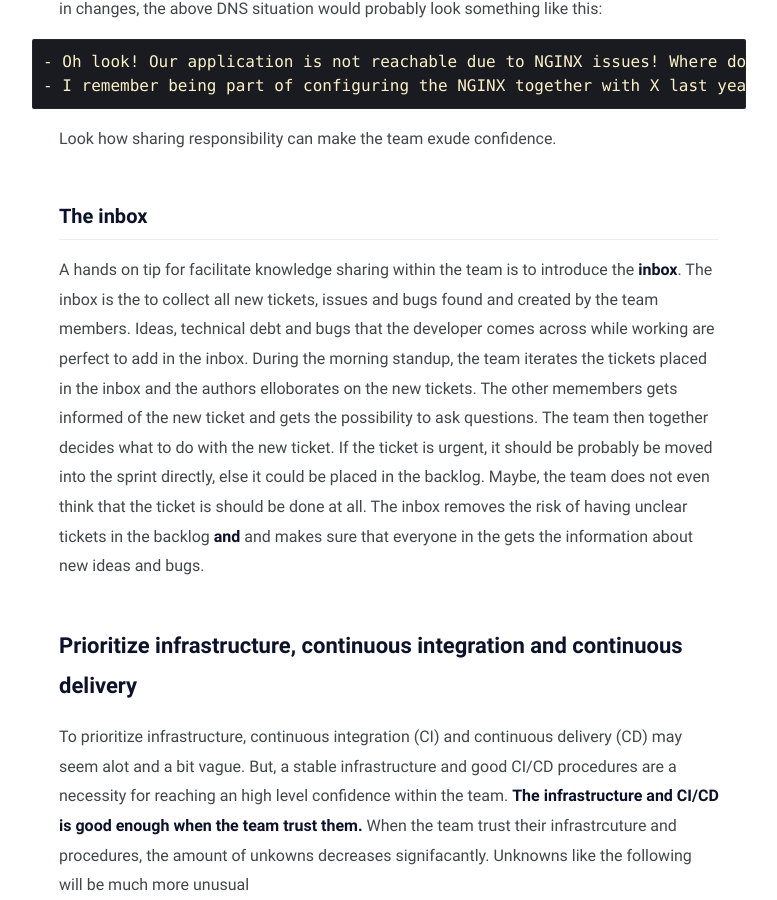
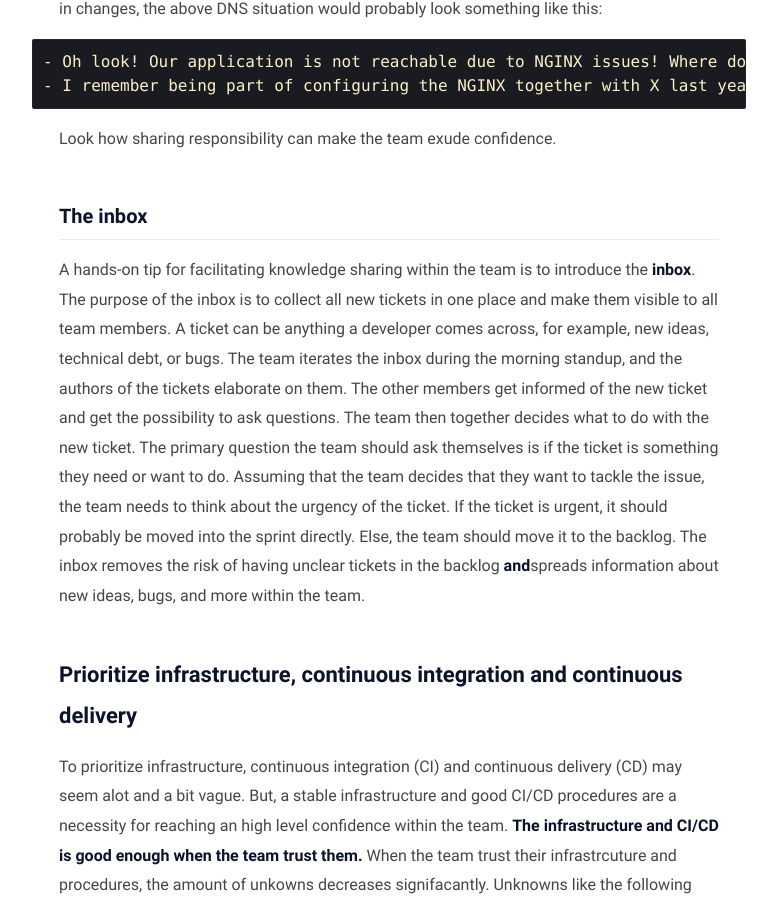
Before and after one commit to mile95/old-blog, a Jekyll site: the page built from _posts/dev-team/2022-07-24-dev-team.md, in a window 1280 px wide and 900 px high, scrolled down 1577 px. Shown: the whole window, without its empty margins (251-1028 px from the left). Built offline with Jekyll 4.4.1, drawn with Linux system fonts in a browser that asks for light colours.

Commit message:
spell check inbox section

```diff
--- a/_posts/dev-team/2022-07-24-dev-team.md
+++ b/_posts/dev-team/2022-07-24-dev-team.md
@@ -43,15 +43,16 @@ Look how sharing responsibility can make the team exude confidence.
 
 ### The inbox
 
-A hands on tip for facilitate knowledge sharing within the team is to introduce the **inbox**.
-The inbox is the to collect all new tickets, issues and bugs found and created by the team members.
-Ideas, technical debt and bugs that the developer comes across while working are perfect to add in the inbox.
-During the morning standup, the team iterates the tickets placed in the inbox and the authors elloborates on the new tickets.
-The other memembers gets informed of the new ticket and gets the possibility to ask questions.
+A hands-on tip for facilitating knowledge sharing within the team is to introduce the **inbox**.
+The purpose of the inbox is to collect all new tickets in one place and make them visible to all team members.
+A ticket can be anything a developer comes across, for example, new ideas, technical debt, or bugs.
+The team iterates the inbox during the morning standup, and the authors of the tickets elaborate on them.
+The other members get informed of the new ticket and get the possibility to ask questions.
 The team then together decides what to do with the new ticket.
-If the ticket is urgent, it should be probably be moved into the sprint directly, else it could be placed in the backlog.
-Maybe, the team does not even think that the ticket is should be done at all.
-The inbox removes the risk of having unclear tickets in the backlog **and** and makes sure that everyone in the gets the information about new ideas and bugs.
+The primary question the team should ask themselves is if the ticket is something they need or want to do.
+Assuming that the team decides that they want to tackle the issue, the team needs to think about the urgency of the ticket.
+If the ticket is urgent, it should probably be moved into the sprint directly. Else, the team should move it to the backlog.
+The inbox removes the risk of having unclear tickets in the backlog **and**spreads information about new ideas, bugs, and more within the team.
 
 
 ## Prioritize infrastructure, continuous integration and continuous delivery
```
